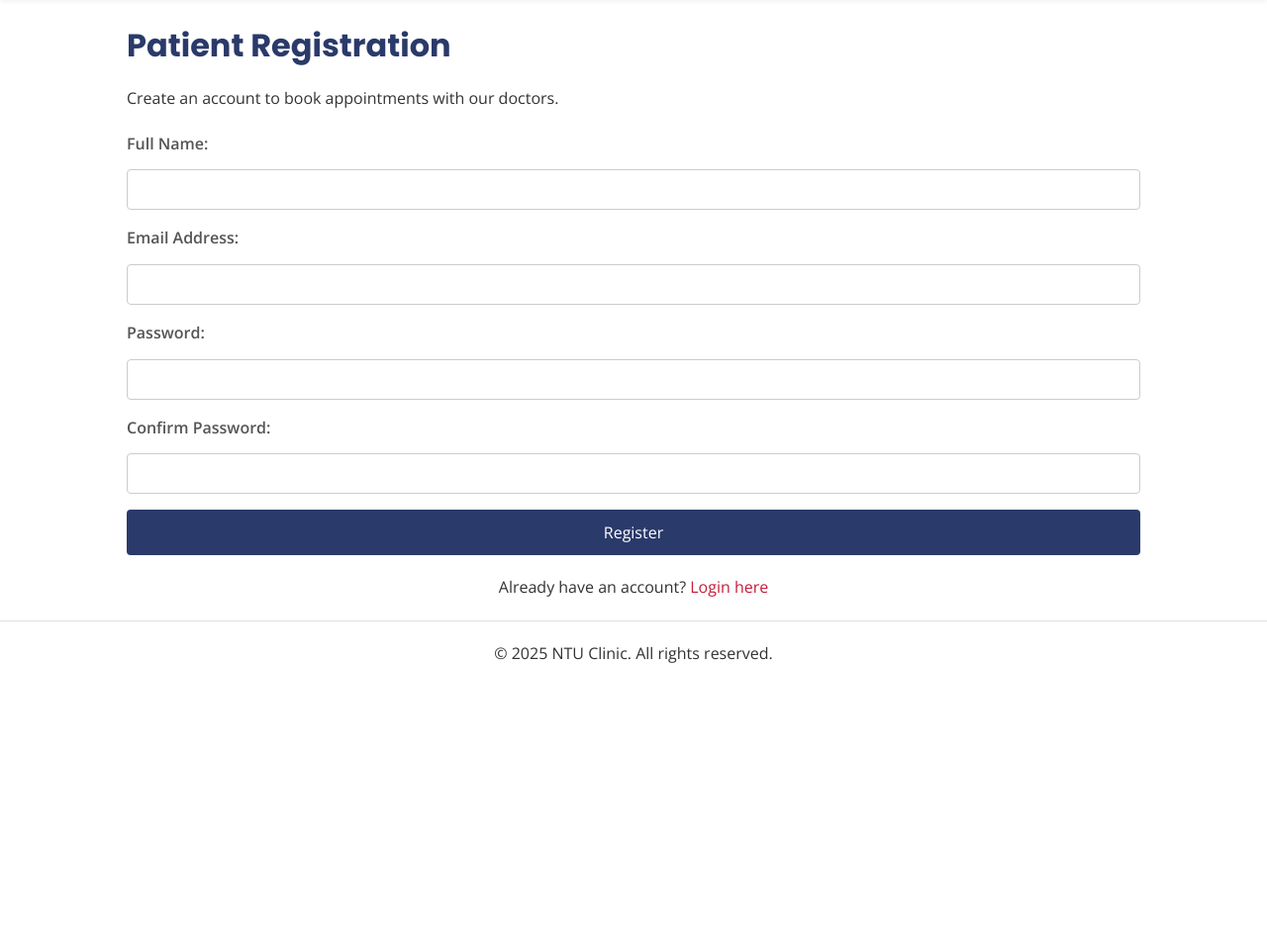
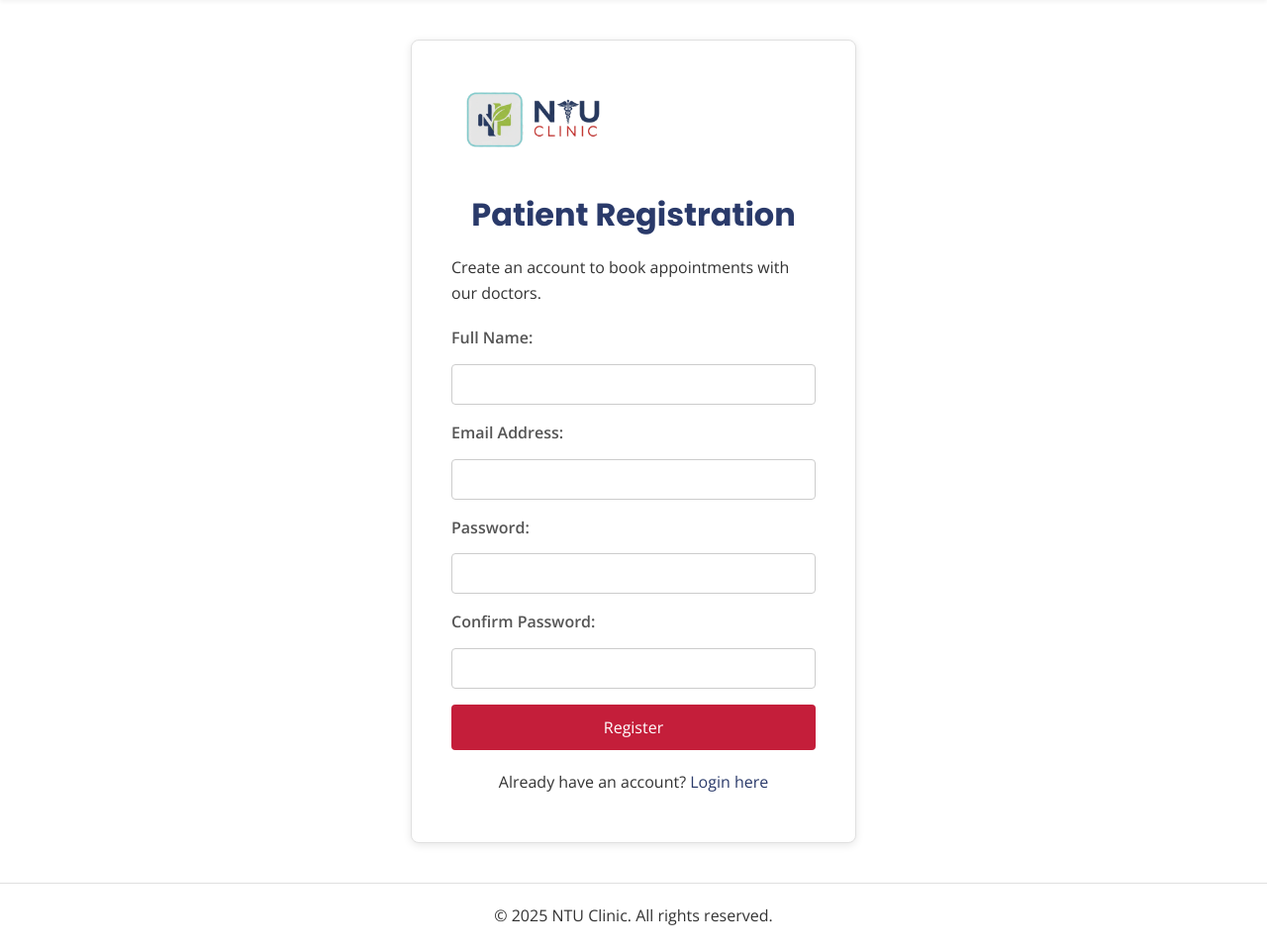
Before and after one commit to ivano47/EE4727---WEB-APPLICATION-DESIGN, a PHP site: page /IE4727/register.php in a window 1280 px wide. Shown: the part 114-1073 px from the top of the page at 99% size. Before the commit the page ends 784 px from the top, so only its background shows below. Run offline with PHP 8.4, Linux system fonts and the light colour scheme.

Commit message:
Styling 10: Login/Register page, has been styled accordance to the rest of the website.

```diff
--- a/public/register.php
+++ b/public/register.php
@@ -5,12 +5,17 @@
     <meta name="viewport" content="width=device-width, initial-scale=1.0">
     <title>Patient Registration - NTU Clinic</title>
     <link rel="stylesheet" href="styles/main.css">
+    <link rel="stylesheet" href="styles/login_regis.css">
     <script src="scripts/validation.js"></script>
 </head>
 <body>
     <?php include '../includes/nav.php'; ?>
 
-    <div class="container">
+    <div class="auth-wrapper">
+        <div class="auth-card">
+            <div class="auth-logo">
+                <img src="assets/qkntnoqkntnoqknt.webp" alt="NTU Clinic Logo">
+            </div>
             <h1>Patient Registration</h1>
             <p>Create an account to book appointments with our doctors.</p>
 
@@ -34,6 +39,7 @@
                 Already have an account? <a href="login.php">Login here</a>
             </p>
         </div>
+    </div>
 
     <footer>
         <p>&copy; 2025 NTU Clinic. All rights reserved.</p>
--- /dev/null
+++ b/public/styles/login_regis.css
@@ -0,0 +1,56 @@
+/* Login and Registration Page Styles */
+
+body {
+    background-color: #ffffff !important;
+}
+
+.auth-wrapper {
+    min-height: calc(100vh - 124px - 61px);
+    display: flex;
+    justify-content: center;
+    align-items: center;
+    padding: 40px 20px;
+}
+
+.auth-card {
+    background-color: #ffffff;
+    max-width: 450px;
+    width: 100%;
+    padding: 40px;
+    border: 1px solid #e0e0e0;
+    border-radius: 8px;
+    box-shadow: 0 2px 8px rgba(0, 0, 0, 0.1);
+}
+
+.auth-logo {
+    text-align: center;
+    margin-bottom: 30px;
+}
+
+.auth-logo img {
+    height: 80px;
+    width: auto;
+}
+
+.auth-card h1 {
+    text-align: center;
+    color: #2A3A6A;
+    font-family: 'Poppins', sans-serif;
+}
+
+.auth-card input[type="submit"] {
+    width: 100%;
+    background-color: #C41E3A;
+}
+
+.auth-card input[type="submit"]:hover {
+    background-color: #A01830;
+}
+
+.auth-card a {
+    color: #2A3A6A;
+}
+
+.auth-card a:hover {
+    color: #1F2A4D;
+}
```
Also changed, not shown: public/login.php (+7 -1 lines). Lines whose indentation alone changed are shown as unchanged.
